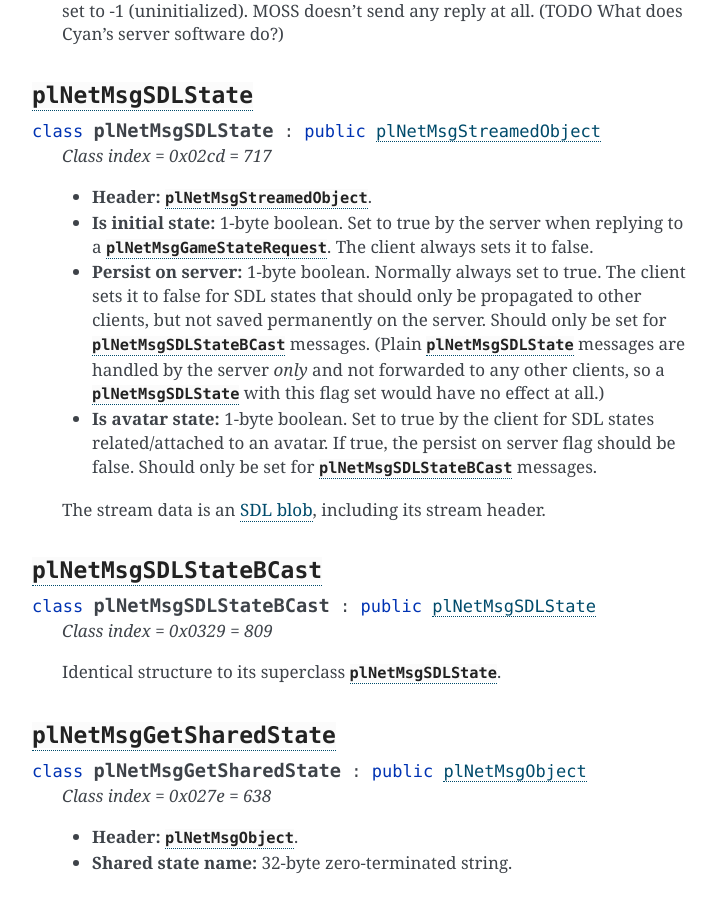
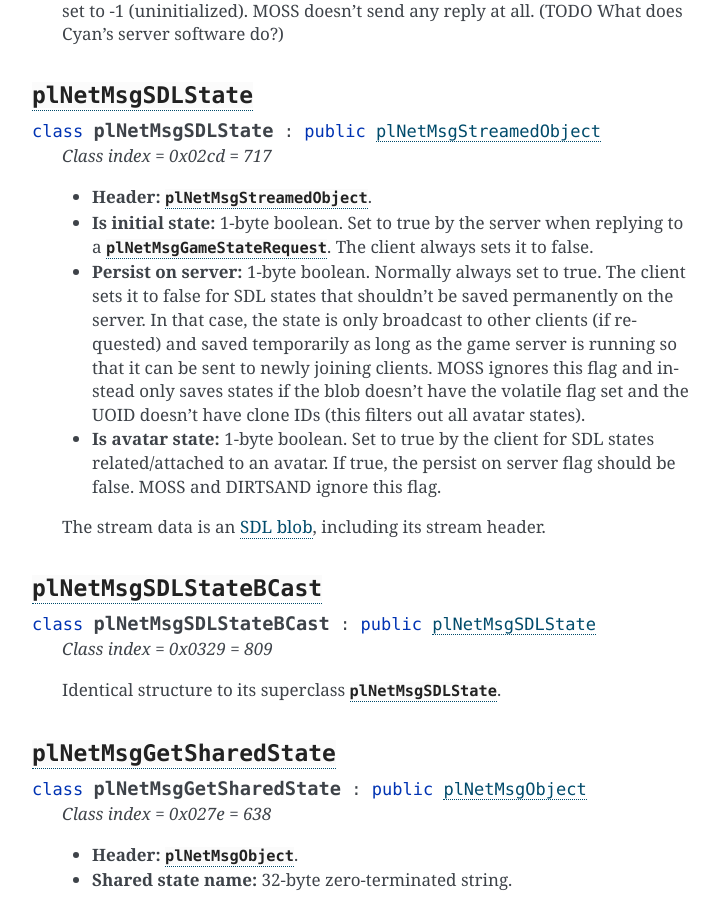
Before and after one commit to dgelessus/NAGUS, a Sphinx documentation site: the page built from docs/uru/game_server.rst, in a window 1280 px wide and 900 px high, scrolled down 11762 px. Shown: the whole window, without its empty margins (388-1107 px from the left). Built offline with Sphinx 7.4.7, drawn with Linux system fonts in a browser that asks for light colours.

Commit message:
Fix documentation about game server SDL message persist/avatar fields

```diff
--- a/docs/uru/game_server.rst
+++ b/docs/uru/game_server.rst
@@ -628,16 +628,20 @@ and not supported by MOSS or DIRTSAND
     The client always sets it to false.
   * **Persist on server:** 1-byte boolean.
     Normally always set to true.
-    The client sets it to false for SDL states that should only be propagated to other clients,
-    but not saved permanently on the server.
-    Should only be set for :cpp:class:`plNetMsgSDLStateBCast` messages.
-    (Plain :cpp:class:`plNetMsgSDLState` messages are handled by the server *only* and not forwarded to any other clients,
-    so a :cpp:class:`plNetMsgSDLState` with this flag set would have no effect at all.)
+    The client sets it to false for SDL states that shouldn't be saved permanently on the server.
+    In that case,
+    the state is only broadcast to other clients (if requested)
+    and saved temporarily as long as the game server is running
+    so that it can be sent to newly joining clients.
+    MOSS ignores this flag and instead only saves states
+    if the blob doesn't have the volatile flag set
+    and the UOID doesn't have clone IDs
+    (this filters out all avatar states).
   * **Is avatar state:** 1-byte boolean.
     Set to true by the client for SDL states related/attached to an avatar.
     If true,
     the persist on server flag should be false.
-    Should only be set for :cpp:class:`plNetMsgSDLStateBCast` messages.
+    MOSS and DIRTSAND ignore this flag.
 
   The stream data is an :ref:`SDL blob <sdl_blob>`,
   including its stream header.
--- a/docs/uru/sdl.rst
+++ b/docs/uru/sdl.rst
@@ -639,7 +639,9 @@ this structure varies depending on the state descriptor.
   * **Volatile** = 1 << 0: Unclear.
     The open-sourced client code sometimes sets this flag,
     but never reads it.
-    MOSS and DIRTSAND ignore it.
+    MOSS won't save the blob permanently on the server side
+    if it has this flag set.
+    DIRTSAND ignores it.
     Unclear if Cyan's server software does anything with it.
 * **IO version:** 1-byte unsigned int.
   Always 6.
```
